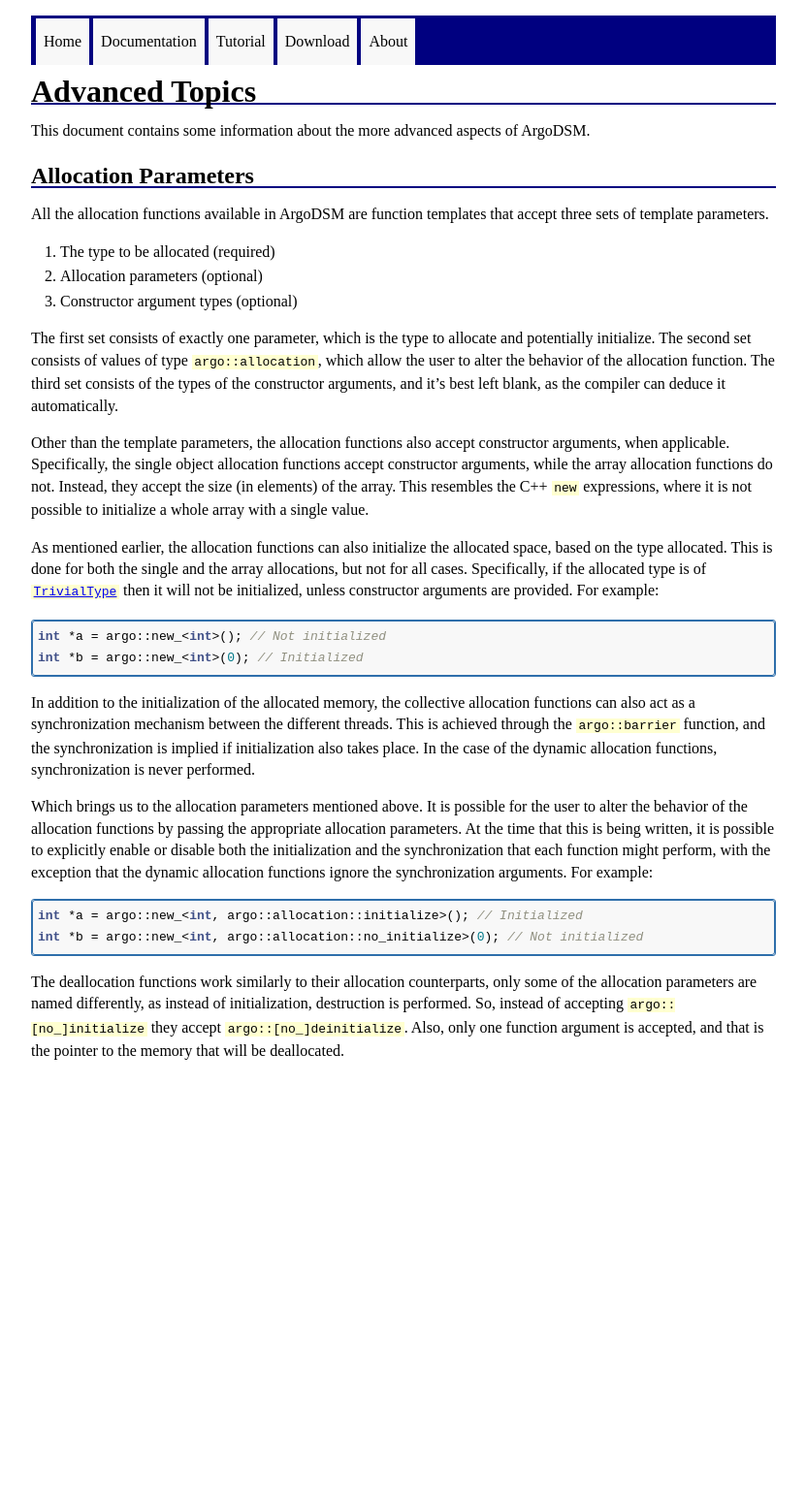
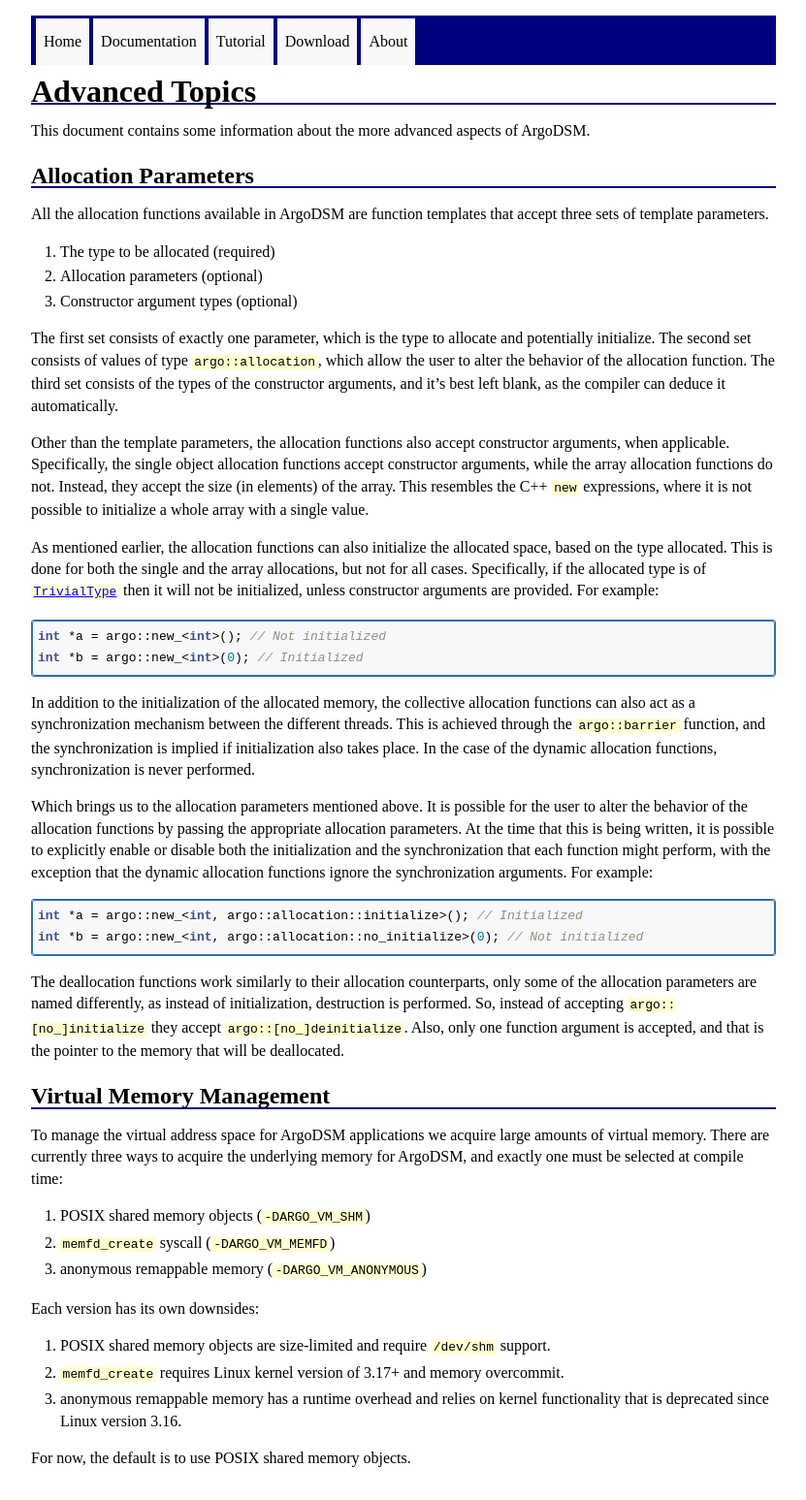
Before and after one commit to wimvanderbauwhede/argodsm, a Jekyll site: the page built from docs/advanced.md, in a window 1280 px wide. Shown: the whole page at 97% size, without its empty margins (224-1055 px from the left). Built offline with Jekyll 4.4.1, drawn with Linux system fonts in a browser that asks for light colours; before the commit the page ends 1127 px from its top, so only the background shows below that.

Commit message:
Add documentation for virtual memory management

```diff
--- a/docs/advanced.md
+++ b/docs/advanced.md
@@ -66,3 +66,22 @@ initialization, destruction is performed. So, instead of accepting
 `argo::[no_]initialize` they accept `argo::[no_]deinitialize`. Also, only one
 function argument is accepted, and that is the pointer to the memory that will
 be deallocated.
+
+
+## Virtual Memory Management
+
+To manage the virtual address space for ArgoDSM applications we acquire large
+amounts of virtual memory. There are currently three ways to acquire the
+underlying memory for ArgoDSM, and exactly one must be selected at compile time:
+
+1. POSIX shared memory objects (`-DARGO_VM_SHM`)
+2. `memfd_create` syscall (`-DARGO_VM_MEMFD`)
+3. anonymous remappable memory (`-DARGO_VM_ANONYMOUS`)
+
+Each version has its own downsides:
+1. POSIX shared memory objects are size-limited and require `/dev/shm` support.
+2. `memfd_create` requires Linux kernel version of 3.17+ and memory overcommit.
+3. anonymous remappable memory has a runtime overhead and relies on kernel
+   functionality that is deprecated since Linux version 3.16.
+
+For now, the default is to use POSIX shared memory objects.
```
